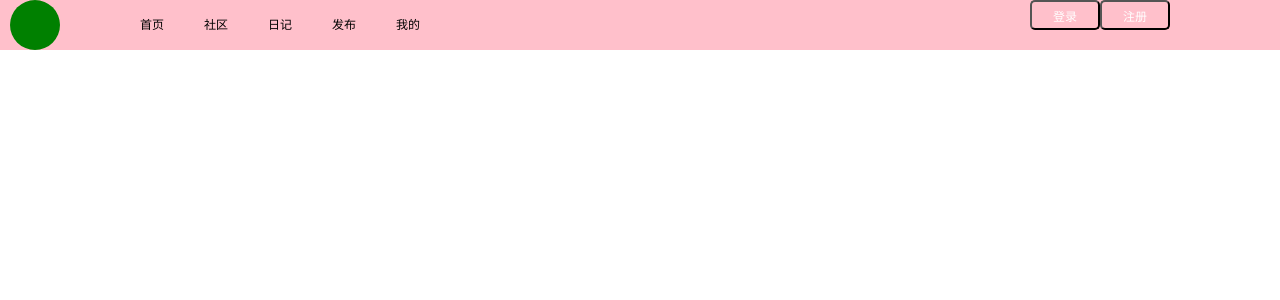
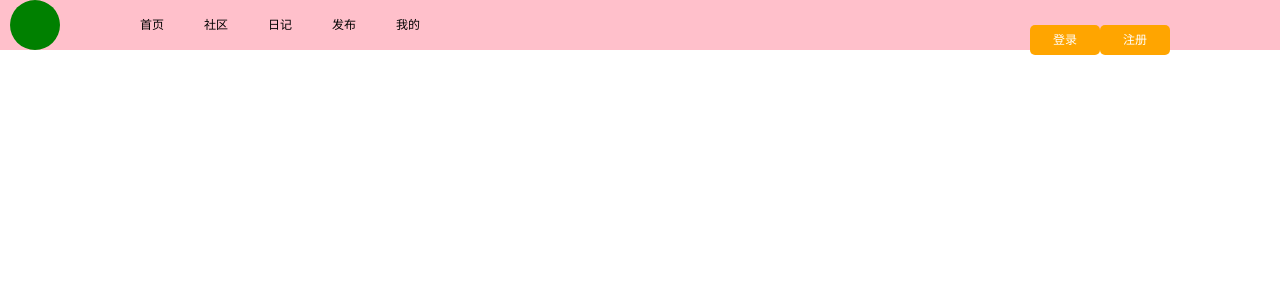
Before and after one commit to gegeduan/miao-xun, a Vue app: page /#/ in a window 1280 px wide. Shown: the top 300 px of the page. Built offline with nearby package versions, Linux system fonts and the light colour scheme.

Commit message:
收header的部分内容

```diff
--- a/src/pages/home/components/Header.vue
+++ b/src/pages/home/components/Header.vue
@@ -14,8 +14,8 @@
         </ul>
       </div>
       <div class="nav-right">
-        <button class="login">登录</button>
-        <button class="register">注册</button>
+        <div class="login">登录</div>
+        <div class="register">注册</div>
       </div>
     </div>
 </template>
@@ -28,6 +28,7 @@ export default {
 
 <style scoped lang="stylus">
 .nav
+  padding:0
   width:1800px
   height:50px
   background:pink
@@ -46,12 +47,19 @@ export default {
     border-radius:25px
     background:green
   .login,.register
+    display:inline-block
     width:70px
     height:30px
+    line-height:30px
     border-radius:5px
-    background :pink
+    text-align:center
+    background :orange
     color:#fff
   .nav-content ul li
     margin-left:40px
     line-height :50px
+  .nav-right
+   height:80px
+   line-height:80px
+   paddding:0
 </style>
```
